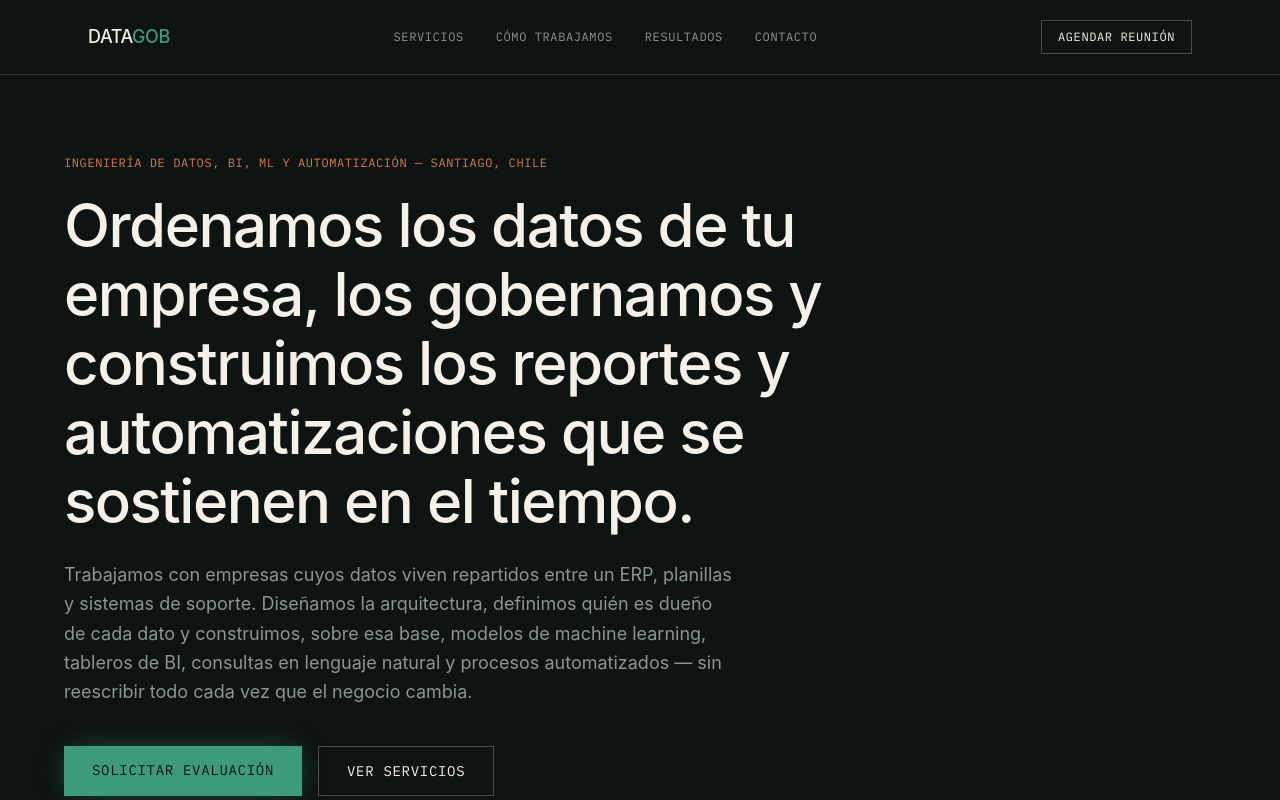
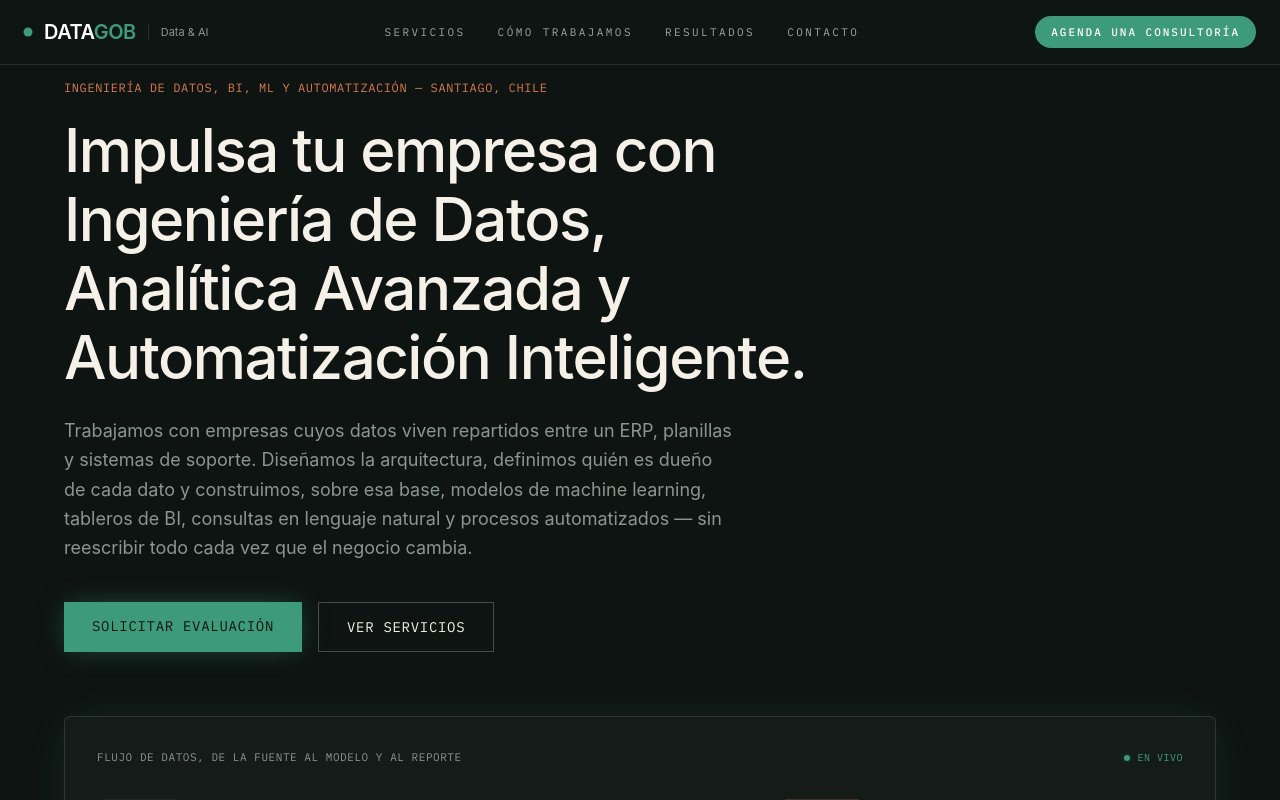
Before and after one commit to mrtnoo/data-gob, a Next.js app: page / in a window 1280 px wide. Shown: the top 800 px of the page. Built offline with nearby package versions, Linux system fonts and the light colour scheme.

Commit message:
cambio landing modelo verde heder

```diff
--- a/app/page.tsx
+++ b/app/page.tsx
@@ -625,47 +625,115 @@ function ContactSection() {
   );
 }
 
+
+
+
 export default function Home() {
   const heroRef = useRef(null);
   const { scrollYProgress } = useScroll({
     target: heroRef,
     offset: ["start start", "end start"],
+
   });
   const heroOpacity = useTransform(scrollYProgress, [0, 1], [1, 0.4]);
   const heroY = useTransform(scrollYProgress, [0, 1], [0, 60]);
+  const headerBackground = useTransform(
+    scrollYProgress,
+    [0, 0.2],
+    ["rgba(16,23,21,0)", "rgba(16,23,21,.85)"]
+  );
+
+  const headerPadding = useTransform(
+    scrollYProgress,
+    [0, 0.2],
+    [24, 14]
+  );
+
+  const headerWidth = useTransform(
+    scrollYProgress,
+    [0, 0.2],
+    ["100%", "92%"]
+  );
+
+  const headerRadius = useTransform(
+    scrollYProgress,
+    [0, 0.2],
+    [0, 20]
+  );
 
   return (
     <main className="bg-[#0E1412] text-[#F5F1E8]">
       {/* ---------------------------------------------------------- */}
       {/* Header — membrete                                            */}
       {/* ---------------------------------------------------------- */}
-      <header className="relative z-10 border-b border-[#2A3530]">
-        <div className="mx-auto flex max-w-6xl items-center justify-between px-6 py-5">
-          <span className="font-serif text-lg font-medium tracking-tight">
-            DATA<span className="text-[#3D9B7C]">GOB</span>
-          </span>
-          <nav className="hidden gap-8 font-mono text-xs uppercase tracking-wider text-[#8A9690] md:flex">
-            <a href="#servicios" className="transition-colors hover:text-[#F5F1E8]">
-              Servicios
-            </a>
-            <a href="#proceso" className="transition-colors hover:text-[#F5F1E8]">
-              Cómo trabajamos
-            </a>
-            <a href="#metricas" className="transition-colors hover:text-[#F5F1E8]">
-              Resultados
-            </a>
-            <a href="#contacto" className="transition-colors hover:text-[#F5F1E8]">
-              Contacto
-            </a>
+      <motion.header
+        initial={{ y: -80, opacity: 0 }}
+        animate={{ y: 0, opacity: 1 }}
+        transition={{ duration: 0.6 }}
+        className="fixed top-0 left-0 right-0 z-50 border-b border-white/10 bg-[#101715]/80 backdrop-blur-xl"
+      >
+        <div className="mx-auto flex h-16 max-w-7xl items-center justify-between px-6">
+
+          {/* Logo */}
+          <a
+            href="#"
+            className="group flex items-center gap-3"
+          >
+            <motion.div
+              animate={{ scale: [1, 1.2, 1] }}
+              transition={{ duration: 2, repeat: Infinity }}
+              className="h-2 w-2 rounded-full bg-[#3D9B7C]"
+            />
+
+            <span className="font-serif text-xl font-semibold tracking-tight text-white transition-transform duration-300 group-hover:scale-105">
+              DATA<span className="text-[#3D9B7C]">GOB</span>
+            </span>
+
+            <span className="hidden border-l border-white/10 pl-3 text-[11px] text-[#8A9690] lg:block">
+              Data & AI
+            </span>
+          </a>
+
+          {/* Navegación */}
+          <nav className="hidden items-center gap-8 md:flex">
+            {[
+              "Servicios",
+              "Cómo trabajamos",
+              "Resultados",
+              "Contacto",
+            ].map((item, index) => (
+              <a
+                key={index}
+                href={
+                  item === "Servicios"
+                    ? "#servicios"
+                    : item === "Cómo trabajamos"
+                      ? "#proceso"
+                      : item === "Resultados"
+                        ? "#metricas"
+                        : "#contacto"
+                }
+                className="group relative font-mono text-[11px] uppercase tracking-[0.22em] text-[#9BA8A2] transition-colors hover:text-white"
+              >
+                {item}
+
+                <span className="absolute -bottom-2 left-0 h-px w-0 bg-[#3D9B7C] transition-all duration-300 group-hover:w-full" />
+              </a>
+            ))}
           </nav>
-          <a
+
+          {/* CTA */}
+          <motion.a
             href="#contacto"
-            className="border border-[#F5F1E8]/25 px-4 py-2 font-mono text-xs uppercase tracking-wider transition-colors hover:border-[#3D9B7C] hover:text-[#3D9B7C]"
+            whileHover={{ scale: 1.04 }}
+            whileTap={{ scale: 0.98 }}
+            className="rounded-full bg-[#3D9B7C] px-4 py-2 font-mono text-[11px] font-medium uppercase tracking-[0.18em] text-white transition-all hover:bg-[#46b18d]"
           >
-            Agendar reunión
-          </a>
+            Agenda una consultoría
+          </motion.a>
+
         </div>
-      </header>
+      </motion.header>
 
       {/* ---------------------------------------------------------- */}
       {/* Hero — tesis directa + diagrama de linaje                    */}
@@ -685,8 +753,7 @@ export default function Home() {
             </p>
 
             <h1 className="max-w-3xl font-serif text-4xl font-medium leading-[1.15] tracking-tight md:text-6xl">
-              Ordenamos los datos de tu empresa, los gobernamos y construimos
-              los reportes y automatizaciones que se sostienen en el tiempo.
+              Impulsa tu empresa con Ingeniería de Datos, Analítica Avanzada y Automatización Inteligente.
             </h1>
 
             <p className="mt-6 max-w-2xl text-lg leading-relaxed text-[#8A9690]">
```
